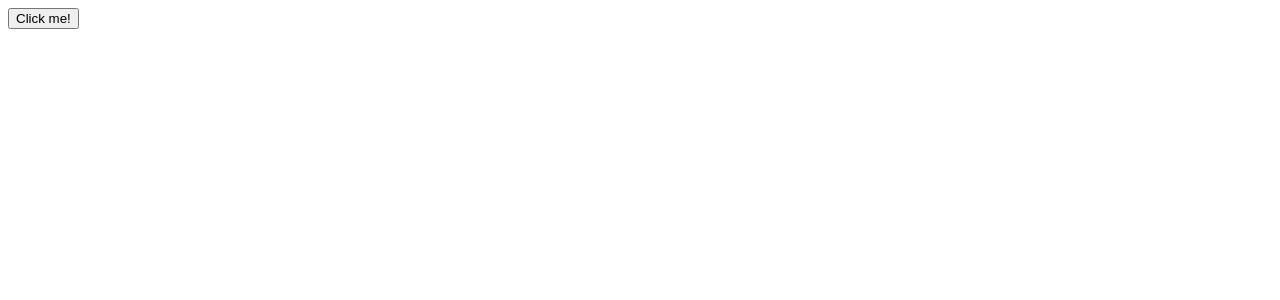
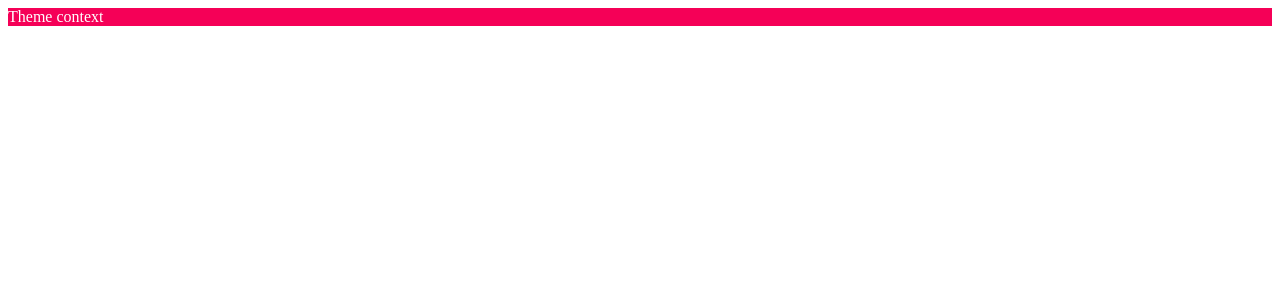
Before and after one commit to taile0310/practice_react, a React (Vite) app: page / in a window 1280 px wide. Shown: the top 300 px of the page. Built offline with nearby package versions, Linux system fonts and the light colour scheme.

Commit message:
fearture: adđ src code demo for useContext

```diff
--- /dev/null
+++ b/src/components/DemoUseContext.tsx
@@ -0,0 +1,40 @@
+import { createContext, useContext } from "react";
+import { theme } from "./context/Theme";
+
+export const Box = () => {
+  const theme = useContext(ThemeContext);
+  return (
+    <div
+      style={{
+        backgroundColor: theme.secondary.main,
+        color: theme.secondary.text,
+      }}>
+      Theme context
+    </div>
+  );
+};
+
+type ThemeContextProviderProp = {
+  children: React.ReactNode;
+};
+const ThemeContext = createContext(theme);
+
+export const ThemeContextProvider = ({
+  children,
+}: ThemeContextProviderProp) => {
+  return (
+    <ThemeContext.Provider value={theme}>{children}</ThemeContext.Provider>
+  );
+};
+
+function DemoUseContext() {
+  return (
+    <div>
+      <ThemeContextProvider>
+        <Box />
+      </ThemeContextProvider>
+    </div>
+  );
+}
+
+export default DemoUseContext;
--- /dev/null
+++ b/src/components/context/Theme.ts
@@ -0,0 +1,10 @@
+export const theme = {
+  primary: {
+    main: "#3f51b5",
+    text: "#fff",
+  },
+  secondary: {
+    main: "#f50057",
+    text: "#fff",
+  },
+};
--- a/src/main.tsx
+++ b/src/main.tsx
@@ -17,7 +17,7 @@ ReactDOM.createRoot(document.getElementById("root")!).render(
     {/* <RenderList /> */}
     {/* <FormLogin /> */}
     {/* <DemoUseEffect /> */}
-    {/* <DemoUseContext /> */}
-    <DemoUseRef />
+    <DemoUseContext />
+    {/* <DemoUseRef /> */}
   </React.StrictMode>
 );
```
